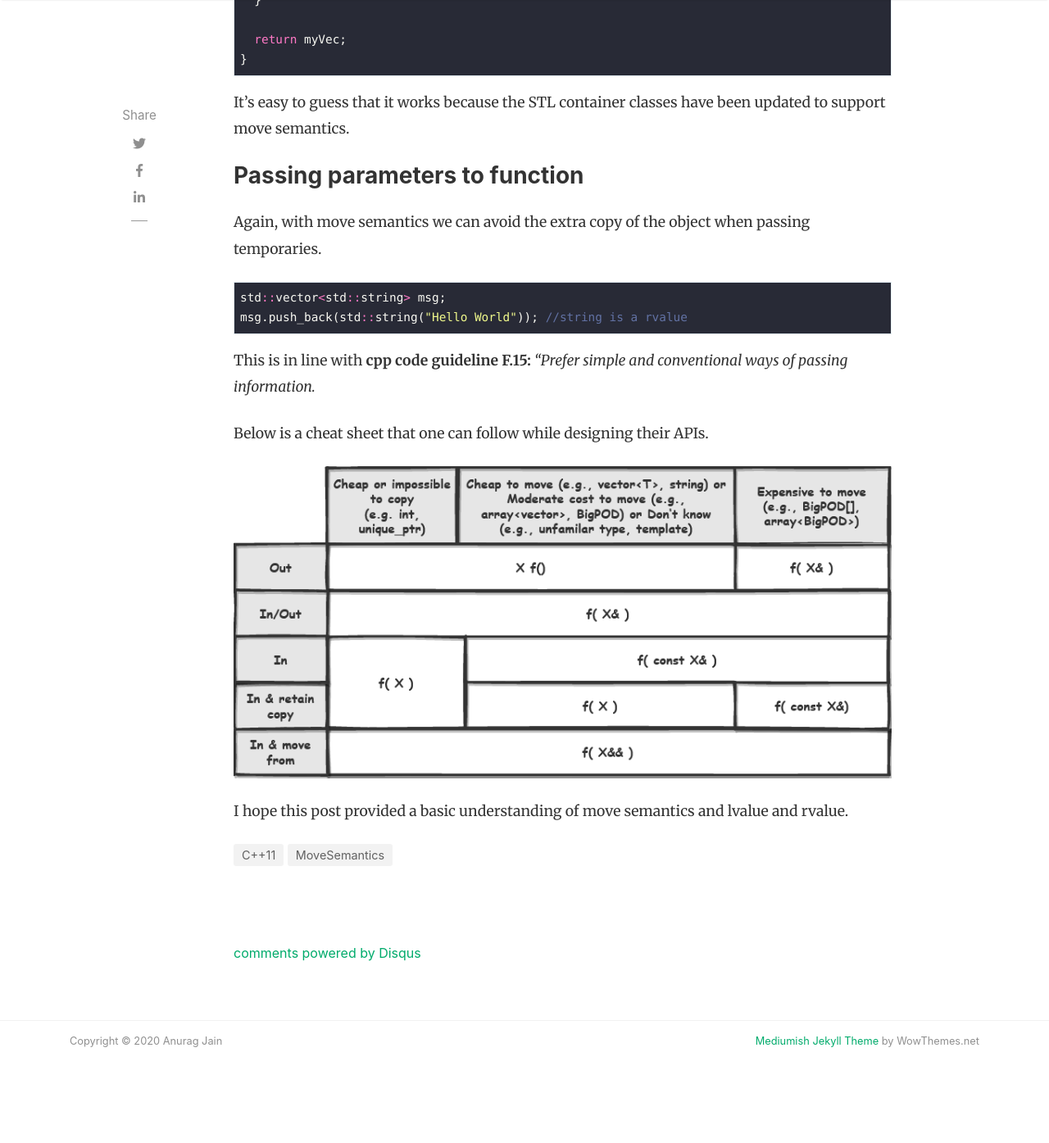
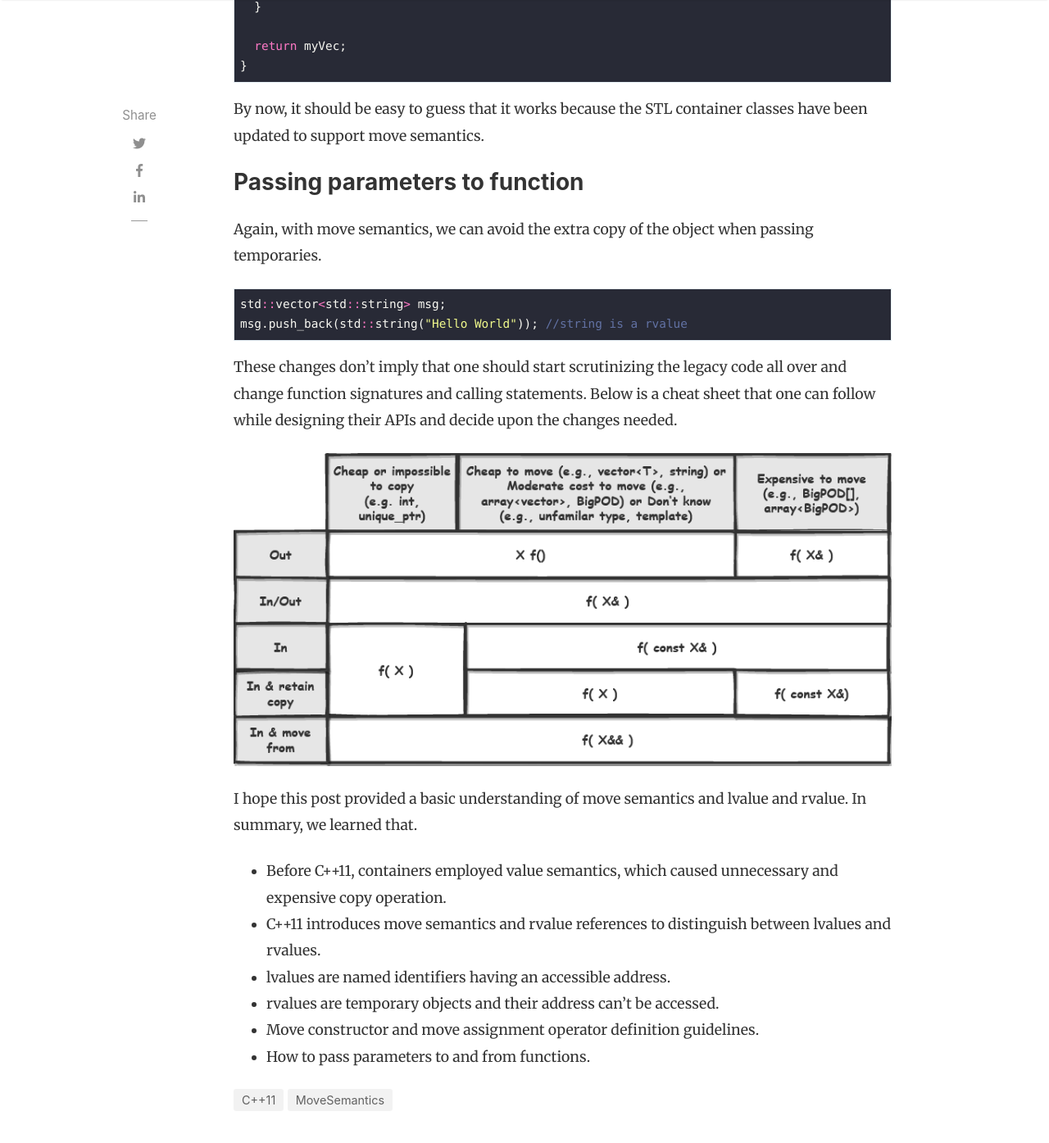
Before and after one commit to anurag-jain/anurag-jain.github.io, a Jekyll site: the page built from _posts/2020-17-08-move-semantics.md, in a window 1280 px wide and 1400 px high, scrolled down 13390 px. Shown: the top 1395 px of the window at 82% size. Built offline with Jekyll 4.4.1, drawn with Linux system fonts in a browser that asks for light colours; nearby versions of some CDN libraries; comment, search, counter and statistics services are not loaded; before the commit the page ends 14744 px from its top, so only the background shows below that; some of the changed text lies outside the part shown.

Commit message:
Updated move semantic post

````diff
--- a/_posts/2020-17-08-move-semantics.md
+++ b/_posts/2020-17-08-move-semantics.md
@@ -9,7 +9,7 @@ categories: [C++11, MoveSemantics]
 #author: Anurag
 ---
 
-Move semantics were introduced in the C++11 and provide a way to efficiently move contents of objects from one to another, instead of copying object unconditionally. This results in better performance and promotes simpler and expressive design.
+Move semantics were introduced in the C++11 and provide a way to efficiently move contents of objects from one to another, instead of copying object unconditionally. This prevents unnecessary object copies, thus results in better performance and promotes simpler and expressive design.
 
 ## Introduction
 
@@ -20,12 +20,12 @@ std::vector<int> v1 {1, 2, 3, 4, 5, 7};
 std::vector<int> v2 = v1;
 ```
 
-Here, `v1` is copy-constructed using `v2` and it does a deep copy with a possibility of extra memory allocation if `v2` can not fit `v1`. This is rightly expected, we want to have two independent copies of the vector without any problem of sharing.
+Here, `v1` is copy-constructed using `v2` and it does a deep copy with a possibility of extra memory allocation if `v2` can not fit `v1`. This is expected if we want to have two independent copies of the vector without any problem due to data sharing.
 
 
 ![Copy]({{ site.baseurl }}/assets/images/MoveSemantics1.png)
 
-Now, consider the following.
+Now, let's consider the following.
 ```cpp
 std::vector<int> GetVector()
 {
@@ -36,20 +36,20 @@ std::vector<int> GetVector()
 std::vector<int> v2 = {};
 v3 = GetVector();
 ```
-Here, `GetVector` creates and returns a temporary vector that gets assigned to `v2`, making a deep copy.
-But, do we want to create a deep copy?
+Here, `GetVector` constructs and returns a temporary vector that gets similarly copied to `v2` as in the scenario above.
+But, do we want to create a copy here?
 
 No!! It'd be wasteful; because the returned vector is temporary and will eventually get destroyed.
 
-Instead, we can transfer the contents simply by redirecting the pointers of `v2` to the memory locations pointed by the pointers of temp object, followed by resetting pointers in the temp object.
+Instead, we can transfer the contents simply by redirecting the pointers of `v2` to the memory locations pointed by the pointers of temp object; followed by resetting pointers in the temp object.
 This effectively transfers the ownership of content from the source object(`tmp`) to the destination object (`v2`).
 
 ![Move]({{ site.baseurl }}/assets/images/MoveSemantics2.png)
 
-That's exactly the facility move semantics provides. Move operations, in addition to being extremely fast compared to copy, have significantly changed the way we design our code.
+That's exactly the facility move semantics provides. Move operations, in addition to being extremely cheap compared to copy, have also changed the way we design our code.
 
 ### Lvalue and Rvalue
-To understand move semantics and before we go into the details of it, we need to understand the difference between an lvalue and an rvalue.
+Before we deep dive into the technical details of move semantics, we need to understand the difference between an lvalue and an rvalue.
 
 Loosely put, an lvalue is
 * Anything which has a name i.e. identifier.
@@ -65,7 +65,7 @@ and rvalue is
 //a is an lvalue as it has a name and well
 // defined address.
 //666 is an rvalue as it doesn't have a name
-// and accessible address..
+// and accessible address.
 int a = 666;
 
 // lvalue address can be taken and put into another variable.
@@ -83,17 +83,15 @@ std::string s;
 //s is an lvalue
 s + s = s;
 ```
-**Note:** lvalue and rvalue definitions above are a good rule of thumb which work most of the time. But, there are much more intricate details to it in c++ standard and if you're interested, You can refer [Eli Bendersky's post][1] on it.
+**Note:** lvalue and rvalue explanation above is a good rule of thumb that works most of the time. But, there are a few nuances to it in c++ standard. [Eli Bendersky's post][1] provides a detailed introduction on this topic.
 
 
 
 ### Rvalue Reference `&&` and std::move
 
 Before C++11, since there was no way to differentiate between an lvalue and an rvalue, because of that it always defaulted to copy operations; either using copy constructor or copy assignment operator. Even temporaries were copied, which is bad.
-Example below.
 
 ```cpp
-
 template<typename T, typename A= ...>
 class vector
 {
@@ -163,7 +161,7 @@ std::vector<int> v3 = {};
 v3 = v2;
 ```
 
-Well, C++11 also introduced `std::move()` which takes an lvalue and returns an rvalue reference. So to move an lvalue `v1` I'd do
+Well, C++11 also introduced `std::move()` which takes an lvalue and returns an rvalue reference. So to move an lvalue `v1` We'd do
 
 ```cpp
 //calls the move assignment operator
@@ -185,7 +183,7 @@ std::remove_reference_t<T>&& move(T&& t) noexcept
 
 ## Move constructor and Move assignment
 
-For move semantics to be functional, classes from C++11 onwards have two extra functions; move constructor and move assignment operator; making it six special functions in total.They are
+For move semantics to be functional, classes from C++11 onwards have two extra functions; move constructor and move assignment operator; making it six special functions in total. They are
 
 
 * Default constructor
@@ -234,7 +232,7 @@ private:
 }
 ```
 
-Here we can not rely on the default behavior of move functions and thus have to implement them ourselves for **move** to work correctly. Though, there are few guidelines to implement these functions correctly.
+Here we can not rely on the default behavior of move functions and thus have to implement them ourselves for **move** to work correctly. It's always a good idea to follow the guidelines to have a correct implementation.
 
 #### Move Constructor
 A well-implemented move constructor should
@@ -308,7 +306,7 @@ public:
     buffer  = std::move(w.buffer);
 
     //Step 3: leaving the source object in a valid state.
-    //Without this we'll have two places buffer memory can be destroyed from. Trouble.
+    //Without this, we'll have two places buffer memory can be destroyed from. Trouble.
     w.buffer = nullptr;
 
     //purely optional. CPP core guideline #64
@@ -341,7 +339,7 @@ Window& operator=  (Window&& w) noexcept
     return *this;
   }
 ```
-Although, this version is more expressive, the previous version is more deterministic in terms of when the memory held by `this` pointer gets released, due to the explicit delete on it. In this version, we exchange the ownership of memory between `w` and `this` and we're not sure when `w` gets destroyed and the old resources will be freed.
+Although this version is more expressive, the previous version is more deterministic in terms of when the memory held by `this` pointer gets released, due to the explicit delete on it. In this version, we exchange the ownership of memory between `w` and `this` and we're not sure when `w` gets destroyed and the old resources will be freed.
 
 **Note:** It's a better practice and often desirable to create classes where its members can be moved automatically using default move functions compiler generates. This is an extension of a similar approach for copy functions.
 
@@ -413,22 +411,28 @@ std::vector<int> GetVector(int len)
 }
 ```
 
-It's easy to guess that it works because the STL container classes have been updated to support move semantics.
+By now, it should be easy to guess that it works because the STL container classes have been updated to support move semantics.
 
 ### Passing parameters to function
-Again, with move semantics we can avoid the extra copy of the object when passing temporaries.
+Again, with move semantics, we can avoid the extra copy of the object when passing temporaries.
 
 ```cpp
 std::vector<std::string> msg;
 msg.push_back(std::string("Hello World")); //string is a rvalue
 ```
-This is in line with **cpp code guideline F.15:** *"Prefer simple and conventional ways of passing information.*
 
-Below is a cheat sheet that one can follow while designing their APIs.
+These changes don't imply that one should start scrutinizing the legacy code all over and change function signatures and calling statements. Below is a cheat sheet that one can follow while designing their APIs and decide upon the changes needed.
 
 ![Copy]({{ site.baseurl }}/assets/images/MoveSemantics3.png)
 
-I hope this post provided a basic understanding of move semantics and lvalue and rvalue.
+I hope this post provided a basic understanding of move semantics and lvalue and rvalue. In summary, we learned that.
+
+* Before C++11, containers employed value semantics, which caused unnecessary and expensive copy operation.
+* C++11 introduces move semantics and rvalue references to distinguish between lvalues and rvalues.
+* lvalues are named identifiers having an accessible address.
+* rvalues are temporary objects and their address can't be accessed.
+* Move constructor and move assignment operator definition guidelines.
+* How to pass parameters to and from functions.
 
 
 [1]: [https://eli.thegreenplace.net/2011/12/15/understanding-lvalues-and-rvalues-in-c-and-c/]
````
Also changed, not shown: other parts of _posts/2020-17-08-move-semantics.md (+10 -10 lines).
